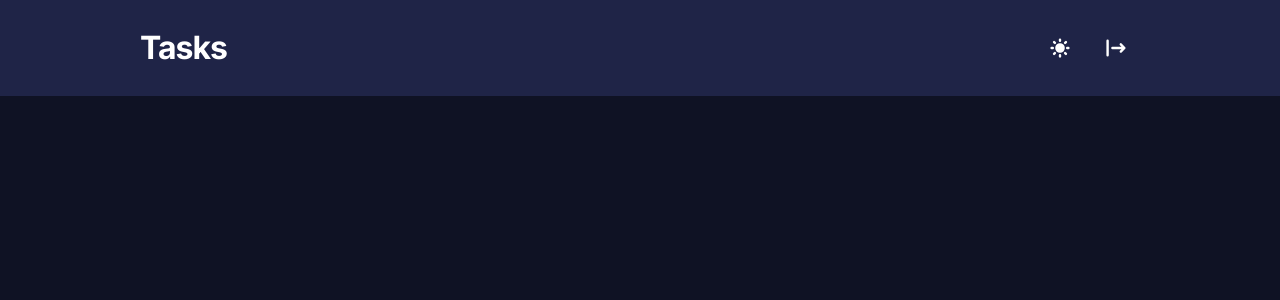
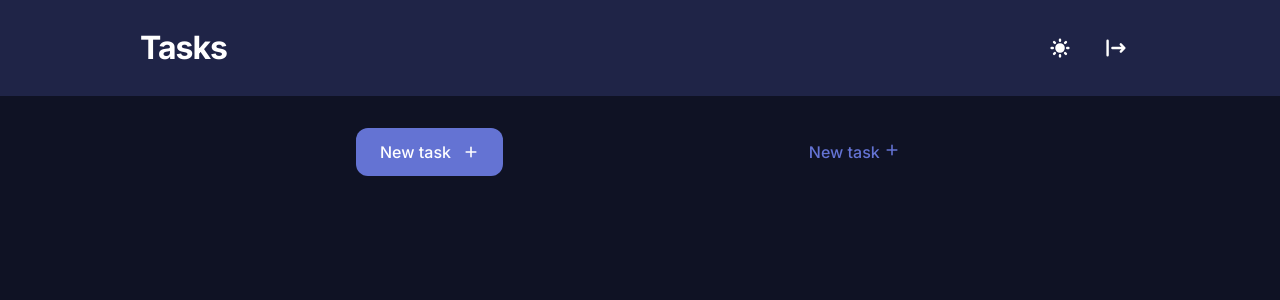
Before and after one commit to ciandm/todo-list-challenge, a Next.js app: page / in a window 1280 px wide. Shown: the top 300 px of the page. Built offline with nearby package versions, Linux system fonts and the light colour scheme.

Commit message:
adding filter controls

```diff
--- a/pages/index.js
+++ b/pages/index.js
@@ -1,5 +1,11 @@
 import Nav from '../src/components/Nav';
+import TasksContainer from '../src/components/TasksContainer';
 
 export default function Home() {
-  return <Nav />;
+  return (
+    <>
+      <Nav />
+      <TasksContainer />
+    </>
+  );
 }
--- a/src/components/Button/styled.js
+++ b/src/components/Button/styled.js
@@ -1,20 +1,26 @@
 import styled from 'styled-components';
+import { Body } from '../../theme/typography';
 
 export const Button = styled.button.attrs(({ type }) => ({
   type,
 }))`
-  background-color: ${({ theme }) => theme.colors.moodyBlue};
+  ${Body};
   border-radius: 1.2rem;
   font-weight: 500;
   padding: 1.2rem 2.4rem;
 `;
 
 export const PrimaryButton = styled(Button)`
+  align-items: center;
+  background-color: ${({ theme }) => theme.colors.moodyBlue};
   color: ${({ theme }) => theme.colors.white};
+  display: flex;
 
   & svg {
     fill: ${({ theme }) => theme.colors.white};
+    height: 1.6rem;
     margin-left: 1.2rem;
+    width: 1.6rem;
   }
 
   &:hover,
@@ -28,6 +34,7 @@ export const PrimaryButton = styled(Button)`
 `;
 
 export const SecondaryButton = styled(Button)`
+  background-color: transparent;
   color: ${({ theme }) => theme.colors.moodyBlue};
 
   &:hover,
--- /dev/null
+++ b/src/components/TasksContainer/index.js
@@ -0,0 +1,13 @@
+import React from 'react';
+import * as S from './styled';
+import TasksControls from '../TasksControls/index';
+
+function TasksContainer() {
+  return (
+    <S.Container>
+      <TasksControls />
+    </S.Container>
+  );
+}
+
+export default TasksContainer;
--- /dev/null
+++ b/src/components/TasksContainer/styled.js
@@ -0,0 +1,11 @@
+import styled from 'styled-components';
+
+export const Container = styled.main`
+  display: grid;
+  gap: 3.2rem;
+  grid-template-rows: max-content max-content;
+  margin: 0 auto;
+  max-width: 60rem;
+  padding: 3.2rem 1.6rem;
+  width: 100%;
+`;
--- /dev/null
+++ b/src/components/TasksControls/index.js
@@ -0,0 +1,19 @@
+import React from 'react';
+import { HiPlus } from 'react-icons/hi';
+import Button from '../Button';
+import * as S from './styled';
+
+function TasksControls() {
+  return (
+    <S.Controls>
+      <Button variation="primary">
+        New task <HiPlus />
+      </Button>
+      <Button variation="secondary">
+        New task <HiPlus />
+      </Button>
+    </S.Controls>
+  );
+}
+
+export default TasksControls;
--- /dev/null
+++ b/src/components/TasksControls/styled.js
@@ -0,0 +1,7 @@
+import styled from 'styled-components';
+
+export const Controls = styled.div`
+  align-items: center;
+  display: flex;
+  justify-content: space-between;
+`;
--- a/src/theme/theme.js
+++ b/src/theme/theme.js
@@ -7,7 +7,7 @@ const theme = {
     iceCold: 'hsl(155, 50%, 95%)',
     linkWater: 'hsl(232, 56%, 90%)',
     mandysPink: 'hsl(0, 80%, 95%)',
-    moodyBlue: 'hsl(252, 56%, 61%)',
+    moodyBlue: 'hsl(232, 56%, 61%)',
     mountainMeadow: 'hsl(155, 81%, 46%)',
     periwinkleGray: 'hsl(232, 56%, 98%)',
     purpleGray: 'hsl(233, 56%, 95%)',
```
Also changed, not shown: src/components/TasksLists/index.js (added).
